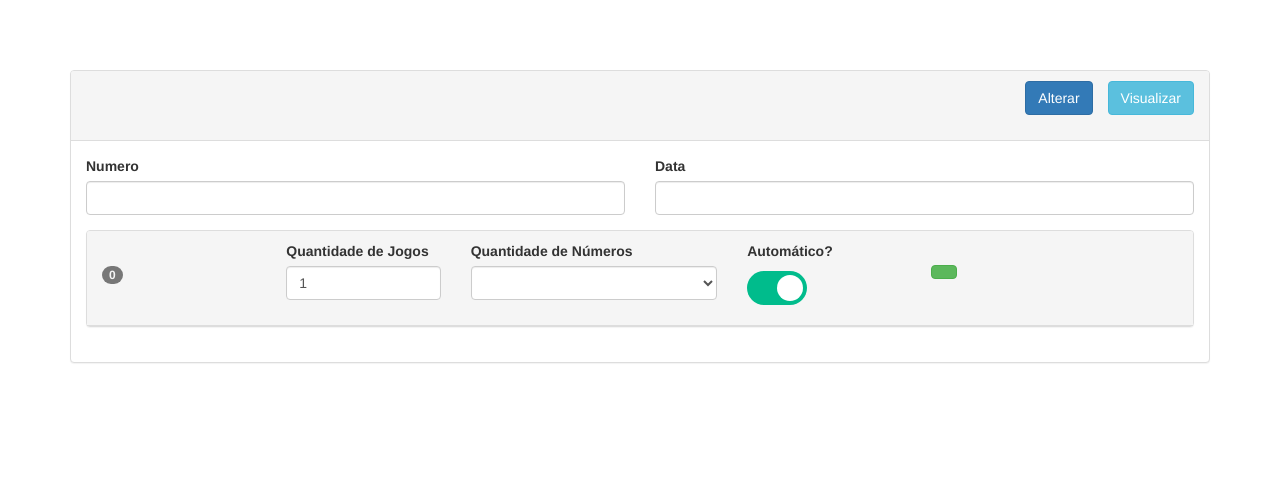
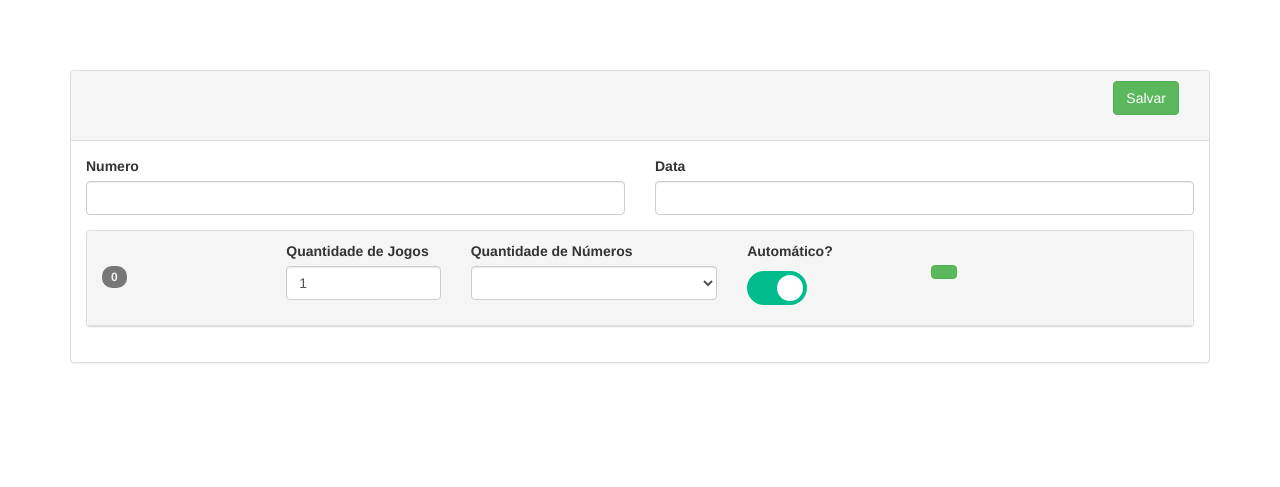
Before and after one commit to jgtb/loteria_jogo, a Yii app: template views/sorteio/update.php in a window 1280 px wide. Shown: the top 487 px of the page. Run offline with PHP 8.4 and a stand-in for Yii, Linux system fonts and the light colour scheme; the template is opened without the code that fills it, so the values that code supplies are empty; form fields are guessed from the names that the template uses; some libraries are stand-ins or nearby versions.

Commit message:
atualizacao

```diff
--- a/models/Categoria.php
+++ b/models/Categoria.php
@@ -45,6 +45,7 @@ class Categoria extends \yii\db\ActiveRecord {
             'label' => 'LOT Jogos',
             'items' => [
                 ['label' => 'LOT', 'url' => '/loteria/web'],
+                ['label' => 'BASIC', 'url' => '/basic/web'],
             ],
         ];
 
--- a/models/Numero.php
+++ b/models/Numero.php
@@ -15,7 +15,7 @@ class Numero extends \yii\db\ActiveRecord
     public function rules()
     {
         return [
-            [['jogo_id', 'numero'], 'required'],
+            [['jogo_id'], 'required'],
             [['jogo_id', 'numero'], 'integer'],
             [['jogo_id'], 'exist', 'skipOnError' => true, 'targetClass' => Jogo::className(), 'targetAttribute' => ['jogo_id' => 'jogo_id']],
         ];
--- a/views/sorteio/_form.php
+++ b/views/sorteio/_form.php
@@ -249,14 +249,13 @@ Icon::map($this);
 
                 //NÚMEROS
                 var isAutomatico = $('#automatico').is(':checked');
-                var classError = !isAutomatico ? ' jogo-error' : '';
                 var arr = randomArr(quantidadeNumeros);
                 for (var j = 0; j < arr.length; j++) {
 
                     var inputNumero = document.createElement('input');
                     inputNumero.setAttribute('type', 'number');
                     inputNumero.setAttribute('id', id);
-                    inputNumero.setAttribute('class', 'form-control text-center input-small jogo jogo-' + id + ' jogo-' + id + '-' + j + classError);
+                    inputNumero.setAttribute('class', 'form-control text-center input-small jogo jogo-' + id + ' jogo-' + id + '-' + j);
                     inputNumero.setAttribute('name', 'Jogo[' + id + '][' + id + '-' + j + ']');
                     inputNumero.setAttribute('min', 1);
                     inputNumero.setAttribute('max', variacao);
@@ -282,7 +281,6 @@ Icon::map($this);
             var id = $(this).attr('id');
             $('.jogo-' + id).each(function () {
                 $(this).val('');
-                $(this).addClass('jogo-error');
             });
         });
 
@@ -335,11 +333,11 @@ Icon::map($this);
 
         //Valida um Número dentro de um Array[Números]
                           //  Não pode ser igual
-                          //  Diferente de vazio
                           //  Diferente de 0
                           //  Entre o limite da variação do jogo
         function validaNumero(arr, cNumero) {
-            if ((equalArr(arr, cNumero) >= 2 && cNumero !== '') || cNumero === '' || cNumero === '0' || cNumero > variacao)
+            console.log(cNumero);
+            if ((equalArr(arr, cNumero) >= 2 && cNumero !== '') || cNumero === '0' || cNumero > variacao)
               return true;
 
             return false;
--- a/views/sorteio/create.php
+++ b/views/sorteio/create.php
@@ -13,7 +13,7 @@ $this->params['breadcrumbs'][] = $this->title;
             <div class="panel panel-default">
                 <div class="panel-heading panel-md">
                     <div class="panel-title display-inline"><?= $this->title ?></div>
-                    <?= Html::button($model->isNewRecord ? 'Salvar' : 'Alterar', ['id' => 'submitButton', 'class' => $model->isNewRecord ? 'btn btn-success pull-right' : 'btn btn-primary pull-right']) ?>
+                    <?= Html::button($model->isNewRecord ? 'Salvar' : 'Salvar', ['id' => 'submitButton', 'class' => $model->isNewRecord ? 'btn btn-success pull-right' : 'btn btn-success pull-right']) ?>
                 </div>
                 <div class="panel-body">
                     <?=
--- a/views/sorteio/update.php
+++ b/views/sorteio/update.php
@@ -14,8 +14,7 @@ $this->params['breadcrumbs'][] = 'Alterar';
                 <div class="panel-heading panel-md">
                     <div class="panel-title pull-left"><?= $this->title ?></div>
                     <div class="btn-group pull-right">
-                        <?= Html::a('Visualizar', ['view', 'id' => $model->sorteio_id], ['class' => 'btn btn-info pull-right']) ?>
-                        <?= Html::button($model->isNewRecord ? 'Salvar' : 'Alterar', ['id' => 'submitButton', 'class' => $model->isNewRecord ? 'btn btn-success pull-right m-r-15' : 'btn btn-primary pull-right m-r-15']) ?>
+                        <?= Html::button($model->isNewRecord ? 'Salvar' : 'Salvar', ['id' => 'submitButton', 'class' => $model->isNewRecord ? 'btn btn-success pull-right m-r-15' : 'btn btn-success pull-right m-r-15']) ?>
                     </div>
                 </div>
                 <div class="panel-body">
--- a/views/sorteio/view.php
+++ b/views/sorteio/view.php
@@ -68,7 +68,7 @@ $model->categoria_id != 3 ? $count = 1 : $count = 2;
                                         <?php for ($i = 0; $i < $count; $i++) : ?>
                                             <label class="display-block <?= $i == 1 ? 'm-t-10' : '' ?>"><?= $model->categoria_id != 3 ? 'Jogo' : 'Jogo # ' . ($i + 1) . '' ?></label>
                                             <?php foreach ($modelsNumero as $modelNumero) : ?>
-                                                <span class="badge <?= $model->numeroSorteado($modelNumero->numero, $i) ? 'badge-success' : 'badge-default' ?>"><?= $modelNumero->numero ?></span>
+                                                <span class="badge <?= $model->numeroSorteado($modelNumero->numero, $i) ? 'badge-success' : 'badge-default' ?>"><?= $modelNumero->numero != NULL ? $modelNumero->numero : '?' ?></span>
                                             <?php endforeach; ?>
                                         <?php endfor; ?>
                                     </div>
--- a/web/css/site.css
+++ b/web/css/site.css
@@ -316,3 +316,8 @@ input:checked + .slider:before {
 .datepicker .datepicker-switch:hover, .datepicker .prev:hover, .datepicker .next:hover, .datepicker tfoot tr th:hover {
     background: #009871;
 }
+
+
+.badge {
+    padding: 5px 9px;
+}
```
